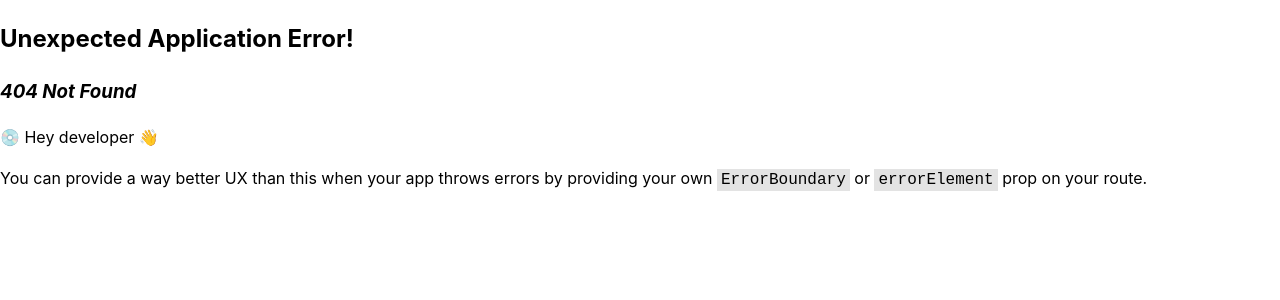
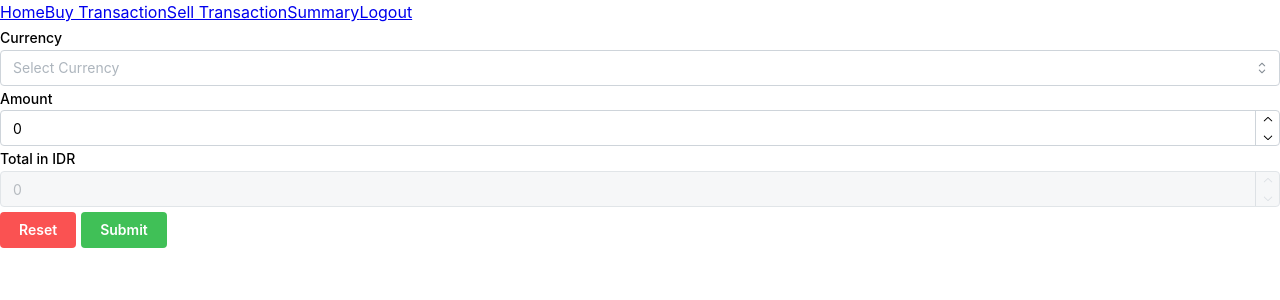
Before and after one commit to pr0ph0z/kitabisa-fullstack-test, a React (Vite) app in the folder frontend/: page /sell in a window 1280 px wide. Before the commit this address had no page. Shown: the top 300 px of the page. Built offline with nearby package versions, Linux system fonts and the light colour scheme; no server answers.

Commit message:
feat(fe): Add sell transaction

```diff
--- a/frontend/src/Menu.jsx
+++ b/frontend/src/Menu.jsx
@@ -19,6 +19,7 @@ export default function Menu() {
     <>
       <Link to="/home">Home</Link>
       <Link to="/buy">Buy Transaction</Link>
+      <Link to="/sell">Sell Transaction</Link>
       <Link to="/summary">Summary</Link>
       <Link to="#" onClick={logout}>
         Logout
--- /dev/null
+++ b/frontend/src/SellTransaction.jsx
@@ -0,0 +1,108 @@
+import { Select, NumberInput, Button } from "@mantine/core";
+import { useState, useEffect } from "react";
+import { useNavigate } from "react-router-dom";
+
+import Menu from "./Menu";
+
+export default function Summary() {
+  const [currencies, setCurrencies] = useState([]);
+  const [currency, setCurrency] = useState("");
+  const [amount, setAmount] = useState(0);
+  const [total, setTotal] = useState(0);
+  const [error, setError] = useState(null);
+  const navigate = useNavigate();
+
+  useEffect(() => {
+    fetch("http://localhost:8000/api/currencies")
+      .then((response) => response.json())
+      .then((currencies) => setCurrencies(currencies.data));
+  }, []);
+
+  function resetState() {
+    setAmount(0);
+    setTotal(0);
+  }
+
+  function calculateTotal(currency, amount) {
+    let rate = 0;
+    const selectedCurrency = currencies.find(
+      (curr) => currency === curr.id.toString()
+    );
+    if (selectedCurrency !== undefined) rate = selectedCurrency.rate;
+    setTotal(rate * amount);
+  }
+
+  async function submitTransaction() {
+    fetch("http://localhost:8000/api/sell", {
+      method: "POST",
+      headers: {
+        Accept: "application/json",
+        "Content-Type": "application/json",
+        Authorization: `Bearer ${localStorage.getItem("token")}`,
+      },
+      body: JSON.stringify({ currency_id: parseInt(currency), amount }),
+    })
+      .then(async (response) => {
+        const res = await response.json();
+        if (!response.ok) throw new Error(res.message);
+      })
+      .then(() => {
+        navigate("/home");
+      })
+      .catch((error) => setError(error.message));
+  }
+
+  return (
+    <>
+      <Menu />
+      <Select
+        label="Currency"
+        placeholder="Select Currency"
+        data={currencies.map((currency) => ({
+          value: currency.id.toString(),
+          label: currency.name,
+        }))}
+        value={currency}
+        onChange={(value) => {
+          setCurrency(value);
+          calculateTotal(value, amount);
+        }}
+      />
+      <NumberInput
+        label="Amount"
+        placeholder="Input amount"
+        allowNegative={false}
+        allowDecimal={false}
+        value={amount}
+        onChange={(value) => {
+          setAmount(value);
+          calculateTotal(currency, value);
+        }}
+      />
+      <NumberInput
+        disabled={true}
+        label="Total in IDR"
+        placeholder="Total"
+        allowNegative={false}
+        decimalScale={2}
+        value={total}
+      />
+
+      <div style={{ marginTop: "5px" }}>
+        <Button variant="filled" color="red" onClick={resetState}>
+          Reset
+        </Button>
+        <Button
+          variant="filled"
+          ml={5}
+          color="green"
+          onClick={submitTransaction}
+        >
+          Submit
+        </Button>
+      </div>
+
+      {error && <span>Error: {error}</span>}
+    </>
+  );
+}
--- a/frontend/src/main.jsx
+++ b/frontend/src/main.jsx
@@ -8,6 +8,7 @@ import Home from "./Home";
 import "@mantine/core/styles.css";
 import Summary from "./Summary";
 import BuyTransaction from "./BuyTransaction";
+import SellTransaction from "./SellTransaction";
 
 const router = createBrowserRouter([
   {
@@ -30,6 +31,10 @@ const router = createBrowserRouter([
     path: "/buy",
     element: <BuyTransaction />,
   },
+  {
+    path: "/sell",
+    element: <SellTransaction />,
+  },
 ]);
 
 ReactDOM.createRoot(document.getElementById("root")).render(
```
